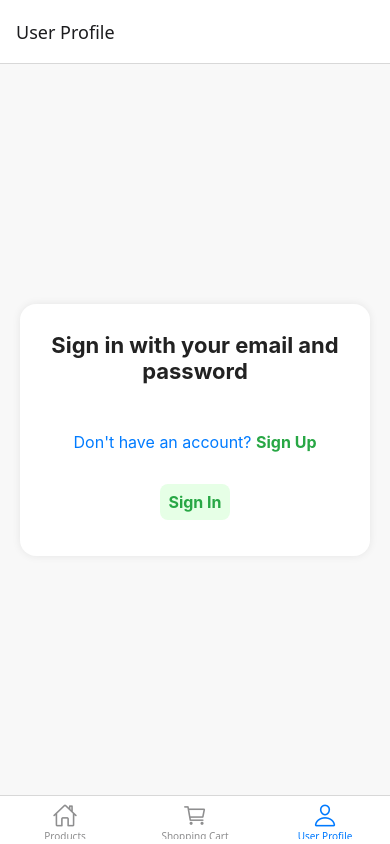
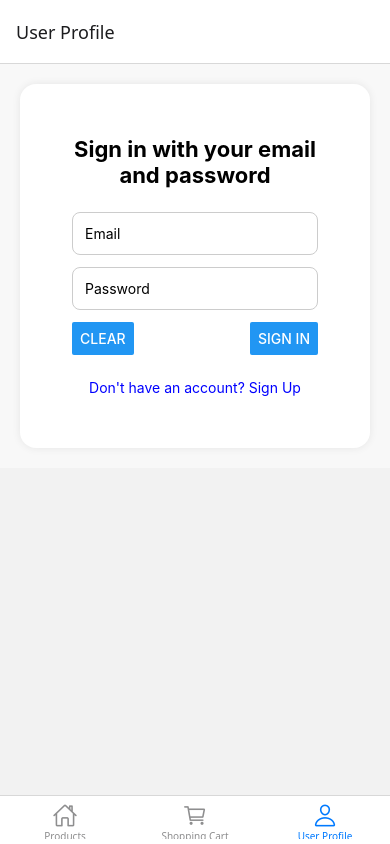
Before and after one commit to TamaTK/Fake_Store, a React Native app: screen / in a window 390 px wide. Built offline with nearby package versions, Linux system fonts and the light colour scheme.

Commit message:
Milestone 3: Refactor authentication flow: Functionalise SignIn and SignUp screens, add UserProfileDetailsScreen for user management

```diff
--- a/screens/Auth/SignInScreen.js
+++ b/screens/Auth/SignInScreen.js
@@ -1,31 +1,51 @@
 import React, { useState } from 'react';
 import { View, Text, TextInput, Button, StyleSheet, Alert, TouchableOpacity } from 'react-native';
-import { useDispatch } from 'react-redux';
-import { signIn } from '../../store/authSlice';
+import { fetchHelper } from '../../helpers/fetchHelper';
 
-export default function SignInScreen({ navigation }) {
+const API_BASE_URL = 'http://10.0.2.2:3000';
+
+export default function SignInScreen({ onSignInSuccess, onSwitchToSignUp }) {
+  console.log('SignInScreen rendered');
   const [email, setEmail] = useState('');
   const [password, setPassword] = useState('');
-  const dispatch = useDispatch();
+  const [loading, setLoading] = useState(false);
+
+  const handleClear = () => {
+    setEmail('');
+    setPassword('');
+  };
 
   const handleSignIn = async () => {
-    if (!email || !password) {
-      Alert.alert('Error', 'Please enter both email and password.');
-      return;
-    }
-    const result = await dispatch(signIn({ email, password }));
-    if (!result.payload?.token) {
-      Alert.alert('Error', result.payload?.message || 'Sign in failed.');
+    setLoading(true);
+    try {
+      const response = await fetchHelper(`${API_BASE_URL}/users/signin`, {
+        method: 'POST',
+        headers: { 'Content-Type': 'application/json' },
+        body: JSON.stringify({ email, password }),
+      });
+
+      if (response.status === 'OK' && response.token) {
+        console.log('Sign in successful:', response);
+        onSignInSuccess(response); // Pass user info/token up to parent
+      } else {
+        Alert.alert('Sign In Failed', response.message || 'Unknown error.');
+      }
+    } catch (err) {
+      Alert.alert('Network Error', err.message);
+    } finally {
+      setLoading(false);
     }
   };
 
   return (
     <View style={styles.container}>
       <Text style={styles.title}>Sign in with your email and password</Text>
+
       <TextInput
         style={styles.input}
         placeholder="Email"
         autoCapitalize="none"
+        keyboardType="email-address"
         value={email}
         onChangeText={setEmail}
       />
@@ -37,20 +57,21 @@ export default function SignInScreen({ navigation }) {
         onChangeText={setPassword}
       />
       <View style={styles.buttonRow}>
-        <Button title="Clear" onPress={() => { setEmail(''); setPassword(''); }} />
-        <Button title="Sign In" onPress={handleSignIn} />
+        <Button title="Clear" onPress={handleClear} disabled={loading} />
+        <Button title="Sign In" onPress={handleSignIn} disabled={loading} />
       </View>
-      <TouchableOpacity onPress={() => navigation.replace('SignUp')}>
-        <Text style={styles.toggleText}>Don't have an account? Sign Up</Text>
+      <TouchableOpacity onPress={onSwitchToSignUp}>
+        <Text style={styles.switchText}>Don't have an account? Sign Up</Text>
       </TouchableOpacity>
     </View>
   );
 }
 
 const styles = StyleSheet.create({
-  container: { flex: 1, justifyContent: 'center', padding: 24 },
-  title: { fontSize: 20, fontWeight: 'bold', marginBottom: 24 },
-  input: { borderWidth: 1, borderColor: '#ccc', borderRadius: 8, padding: 12, marginBottom: 12 },
+  container: { justifyContent: 'center', padding: 24 },
+  title: { fontSize: 22, fontWeight: 'bold', marginBottom: 24, textAlign: 'center'
+   },
+  input: { borderWidth: 1, borderColor: '#ccc', borderRadius: 8, padding: 12, marginBottom: 12, width: '100%' },
   buttonRow: { flexDirection: 'row', justifyContent: 'space-between', marginBottom: 12 },
-  toggleText: { color: 'blue', textAlign: 'center', marginTop: 12 },
+  switchText: { color: 'blue', textAlign: 'center', marginTop: 12 },
 });
--- a/screens/Auth/SignUpScreen.js
+++ b/screens/Auth/SignUpScreen.js
@@ -1,31 +1,50 @@
 import React, { useState } from 'react';
 import { View, Text, TextInput, Button, StyleSheet, Alert, TouchableOpacity } from 'react-native';
-import { useDispatch } from 'react-redux';
-import { signUp } from '../../store/authSlice';
+import { fetchHelper } from '../../helpers/fetchHelper';
 
-export default function SignUpScreen({ navigation }) {
+const API_BASE_URL = 'http://10.0.2.2:3000';
+
+export default function SignUpScreen({ onSignUpSuccess, onSwitchToSignIn }) {
   const [name, setName] = useState('');
   const [email, setEmail] = useState('');
   const [password, setPassword] = useState('');
-  const dispatch = useDispatch();
+  const [loading, setLoading] = useState(false);
+
+  const handleClear = () => {
+    setName('');
+    setEmail('');
+    setPassword('');
+  };
 
   const handleSignUp = async () => {
-    if (!name || !email || !password) {
-      Alert.alert('Error', 'Please fill all fields.');
-      return;
-    }
-    const result = await dispatch(signUp({ name, email, password }));
-    if (!result.payload?.token) {
-      Alert.alert('Error', result.payload?.message || 'Sign up failed.');
+    setLoading(true);
+    try {
+      const response = await fetchHelper(`${API_BASE_URL}/users/signup`, {
+        method: 'POST',
+        headers: { 'Content-Type': 'application/json' },
+        body: JSON.stringify({ name, email, password }),
+      });
+
+      if (response.status === 'OK' && response.token) {
+        console.log('Sign up successful:', response);
+        onSignUpSuccess(response);
+      } else {
+        Alert.alert('Sign Up Failed', response.message || 'Unknown error.');
+      }
+    } catch (err) {
+      Alert.alert('Network Error', err.message);
+    } finally {
+      setLoading(false);
     }
   };
 
   return (
-    <View style={styles.container}>
+    <View style={styles.card}>
       <Text style={styles.title}>Sign up a new user</Text>
       <TextInput
         style={styles.input}
         placeholder="Name"
+        autoCapitalize="words"
         value={name}
         onChangeText={setName}
       />
@@ -33,6 +52,7 @@ export default function SignUpScreen({ navigation }) {
         style={styles.input}
         placeholder="Email"
         autoCapitalize="none"
+        keyboardType="email-address"
         value={email}
         onChangeText={setEmail}
       />
@@ -44,20 +64,53 @@ export default function SignUpScreen({ navigation }) {
         onChangeText={setPassword}
       />
       <View style={styles.buttonRow}>
-        <Button title="Clear" onPress={() => { setName(''); setEmail(''); setPassword(''); }} />
-        <Button title="Sign Up" onPress={handleSignUp} />
+        <Button title="Clear" onPress={handleClear} disabled={loading} />
+        <Button title="Sign Up" onPress={handleSignUp} disabled={loading} />
       </View>
-      <TouchableOpacity onPress={() => navigation.replace('SignIn')}>
-        <Text style={styles.toggleText}>Already have an account? Sign In</Text>
+      <TouchableOpacity onPress={onSwitchToSignIn}>
+        <Text style={styles.switchText}>Already have an account? Sign In</Text>
       </TouchableOpacity>
     </View>
   );
 }
 
 const styles = StyleSheet.create({
-  container: { flex: 1, justifyContent: 'center', padding: 24 },
-  title: { fontSize: 20, fontWeight: 'bold', marginBottom: 24 },
-  input: { borderWidth: 1, borderColor: '#ccc', borderRadius: 8, padding: 12, marginBottom: 12 },
-  buttonRow: { flexDirection: 'row', justifyContent: 'space-between', marginBottom: 12 },
-  toggleText: { color: 'blue', textAlign: 'center', marginTop: 12 },
+  card: {
+    backgroundColor: '#fff',
+    borderRadius: 16,
+    padding: 28,
+    width: '100%',
+    maxWidth: 400,
+    shadowColor: '#000',
+
+
+  },
+  title: {
+    fontSize: 22,
+    fontWeight: 'bold',
+    marginBottom: 24,
+    color: '#222',
+    textAlign: 'center',
+  },
+  input: {
+    borderWidth: 1,
+    borderColor: '#ccc',
+    borderRadius: 8,
+    padding: 12,
+    marginBottom: 12,
+    width: '100%',
+    color: '#222',
+    backgroundColor: '#fff',
+  },
+  buttonRow: {
+    flexDirection: 'row',
+    justifyContent: 'space-between',
+    marginBottom: 12,
+    width: '100%',
+  },
+  switchText: {
+    color: 'blue',
+    textAlign: 'center',
+    marginTop: 12,
+  },
 });
--- /dev/null
+++ b/screens/Auth/UserProfileDetailsScreen.js
@@ -0,0 +1,139 @@
+import React, { useState } from 'react';
+import { View, Text, Button, StyleSheet, Modal, TextInput, Alert } from 'react-native';
+import { fetchHelper } from '../../helpers/fetchHelper';
+
+export default function UserProfileDetailsScreen({ user, onSignOut, onUpdateUser }) {
+  const [modalVisible, setModalVisible] = useState(false);
+  const [newName, setNewName] = useState(user?.name || '');
+  const [newPassword, setNewPassword] = useState('');
+  const [loading, setLoading] = useState(false);
+
+  const handleUpdate = async () => {
+    if (!newName || !newPassword) {
+      Alert.alert('Error', 'Name and password cannot be empty.');
+      return;
+    }
+    setLoading(true);
+    try {
+      const result = await fetchHelper('http://10.0.2.2:3000/users/update', {
+        method: 'POST',
+        headers: {
+          'Content-Type': 'application/json',
+          Authorization: `Bearer ${user.token}`,
+        },
+        body: JSON.stringify({ name: newName, password: newPassword }),
+      });
+      if (result?.status === 'OK') {
+        Alert.alert('Success', result.message || 'Profile updated successfully.');
+        setModalVisible(false);
+      } else {
+        Alert.alert('Update Failed', result?.message || 'Could not update profile.');
+      }
+    } catch (err) {
+      Alert.alert('Error', err.message);
+    } finally {
+      setLoading(false);
+    }
+  };
+
+  return (
+    <View style={styles.container}>
+      <Text style={styles.label}>Name:</Text>
+      <Text style={styles.value}>{user?.name}</Text>
+      <Text style={styles.label}>Email:</Text>
+      <Text style={styles.value}>{user?.email}</Text>
+      <View style={styles.buttonRow}>
+        <Button title="Update" onPress={() => setModalVisible(true)} />
+        <Button title="Sign Out" color="red" onPress={onSignOut} />
+      </View>
+      <Modal
+        visible={modalVisible}
+        animationType="slide"
+        transparent={true}
+        onRequestClose={() => setModalVisible(false)}
+      >
+        <View style={styles.modalOverlay}>
+          <View style={styles.modalContent}>
+            <Text style={styles.modalTitle}>Update Profile</Text>
+            <TextInput
+              style={styles.input}
+              placeholder="New Name"
+              value={newName}
+              onChangeText={setNewName}
+            />
+            <TextInput
+              style={styles.input}
+              placeholder="New Password"
+              secureTextEntry
+              value={newPassword}
+              onChangeText={setNewPassword}
+            />
+            <View style={styles.buttonRow}>
+              <Button title="Cancel" onPress={() => setModalVisible(false)} />
+              <Button title="Confirm" onPress={handleUpdate} disabled={loading} />
+            </View>
+          </View>
+        </View>
+      </Modal>
+    </View>
+  );
+}
+
+const styles = StyleSheet.create({
+  container: {
+    backgroundColor: '#fff',
+    borderRadius: 16,
+    padding: 28,
+    width: '100%',
+    maxWidth: 400,
+    shadowColor: '#000',
+    shadowOpacity: 0.08,
+    shadowRadius: 8,
+    alignItems: 'stretch',
+    marginTop: 40,
+  },
+  label: {
+    fontWeight: 'bold',
+    fontSize: 16,
+    marginTop: 8,
+  },
+  value: {
+    fontSize: 16,
+    marginBottom: 8,
+  },
+  buttonRow: {
+    flexDirection: 'row',
+    justifyContent: 'space-between',
+    marginTop: 24,
+    width: '100%',
+  },
+  modalOverlay: {
+    flex: 1,
+    backgroundColor: 'rgba(0,0,0,0.3)',
+    justifyContent: 'center',
+    alignItems: 'center',
+  },
+  modalContent: {
+    backgroundColor: '#fff',
+    borderRadius: 16,
+    padding: 24,
+    width: 320,
+    alignItems: 'stretch',
+  },
+  modalTitle: {
+    fontSize: 20,
+    fontWeight: 'bold',
+    marginBottom: 16,
+    textAlign: 'center',
+  },
+  input: {
+    borderWidth: 1,
+    borderColor: '#ccc',
+    borderRadius: 8,
+    padding: 12,
+    marginBottom: 12,
+    width: '100%',
+    color: '#222',
+    backgroundColor: '#fff',
+  },
+});
--- a/screens/Auth/UserProfileScreen.js
+++ b/screens/Auth/UserProfileScreen.js
@@ -1,51 +1,73 @@
-import React from 'react';
-import { View, Text, StyleSheet } from 'react-native';
+import React, { useState } from 'react';
+import { View, StyleSheet } from 'react-native';
+import SignUpScreen from './SignUpScreen';
+import SignInScreen from './SignInScreen';
+import UserProfileDetailsScreen from './UserProfileDetailsScreen';
 
 export default function UserProfileScreen({ isSignUp, setIsSignUp, setIsAuthenticated }) {
+  const [user, setUser] = useState(null);
+  const [showProfile, setShowProfile] = useState(false);
+
+  const handleSignInSuccess = (userInfo) => {
+    setUser(userInfo);
+    setIsAuthenticated(true);
+    setShowProfile(true);
+  };
+  const handleSignUpSuccess = (userInfo) => {
+    setUser(userInfo);
+    setIsAuthenticated(true);
+    setShowProfile(true);
+  };
+  const handleSignOut = () => {
+    setUser(null);
+    setIsAuthenticated(false);
+    setShowProfile(false);
+    setIsSignUp(false);
+  };
+  const handleUpdateUser = async (newName, newPassword) => {
+    try {
+      const res = await fetch('/users/update', {
+        method: 'POST',
+        headers: {
+          'Content-Type': 'application/json',
+          Authorization: `Bearer ${user.token}`,
+        },
+        body: JSON.stringify({ name: newName, password: newPassword }),
+      });
+      return await res.json();
+    } catch (err) {
+      return { status: 'error', message: err.message };
+    }
+  };
+
   return (
     <View style={styles.profileContainer}>
       <View style={styles.profileCard}>
-        {isSignUp ? (
-          <>
-            <Text style={styles.profileTitle}>Sign up a new user</Text>
-            {/* Add TextInputs here */}
-            <View style={styles.buttonRow}>
-              <Text onPress={() => setIsSignUp(false)} style={styles.linkText}>
-                Already have an account? <Text style={styles.linkAction}>Sign In</Text>
-              </Text>
-              <Text
-                onPress={() => { setIsAuthenticated(true); }}
-                style={[styles.linkText, styles.signUpButton]}
-              >
-                Sign Up
-              </Text>
-            </View>
-          </>
+        {showProfile && user ? (
+          <UserProfileDetailsScreen
+            user={user}
+            onSignOut={handleSignOut}
+            onUpdateUser={handleUpdateUser}
+          />
+        ) : isSignUp ? (
+          <SignUpScreen
+            onSignUpSuccess={handleSignUpSuccess}
+            onSwitchToSignIn={() => setIsSignUp(false)}
+          />
         ) : (
-          <>
-            <Text style={styles.profileTitle}>Sign in with your email and password</Text>
-            {/* Add TextInputs here */}
-            <View style={styles.buttonRow}>
-              <Text onPress={() => setIsSignUp(true)} style={styles.linkText}>
-                Don't have an account? <Text style={styles.linkAction}>Sign Up</Text>
-              </Text>
-              <Text
-                onPress={() => { setIsAuthenticated(true); }}
-                style={[styles.linkText, styles.signInButton]}
-              >
-                Sign In
-              </Text>
-            </View>
-          </>
+          <SignInScreen
+            onSignInSuccess={handleSignInSuccess}
+            onSwitchToSignUp={() => setIsSignUp(true)}
+          />
         )}
       </View>
     </View>
   );
 }
 
+
 const styles = StyleSheet.create({
   profileContainer: {
-    flex: 1,
     backgroundColor: '#f8f8f8',
     justifyContent: 'center',
     alignItems: 'center',
@@ -61,48 +83,6 @@ const styles = StyleSheet.create({
     shadowOpacity: 0.08,
     shadowRadius: 8,
     elevation: 2,
-    alignItems: 'center',
-  },
-  profileTitle: {
-    fontSize: 22,
-    fontWeight: 'bold',
-    marginBottom: 24,
-    color: '#222',
-    textAlign: 'center',
-  },
-  buttonRow: {
-    flexDirection: 'column',
-    alignItems: 'center',
-    marginTop: 24,
-    width: '100%',
-    gap: 16,
-  },
-  linkText: {
-    color: '#007bff',
-    fontSize: 16,
-    marginBottom: 8,
-    textAlign: 'center',
-  },
-  linkAction: {
-    color: '#28a745',
-    fontWeight: 'bold',
-  },
-  signInButton: {
-    color: '#28a745',
-    fontWeight: 'bold',
-    backgroundColor: '#e6ffe6',
-    padding: 8,
-    borderRadius: 8,
-    overflow: 'hidden',
-    marginTop: 8,
-  },
-  signUpButton: {
-    color: '#28a745',
-    fontWeight: 'bold',
-    backgroundColor: '#e6ffe6',
-    padding: 8,
-    borderRadius: 8,
-    overflow: 'hidden',
-    marginTop: 8,
+    alignItems: 'stretch',
   },
 });
```
